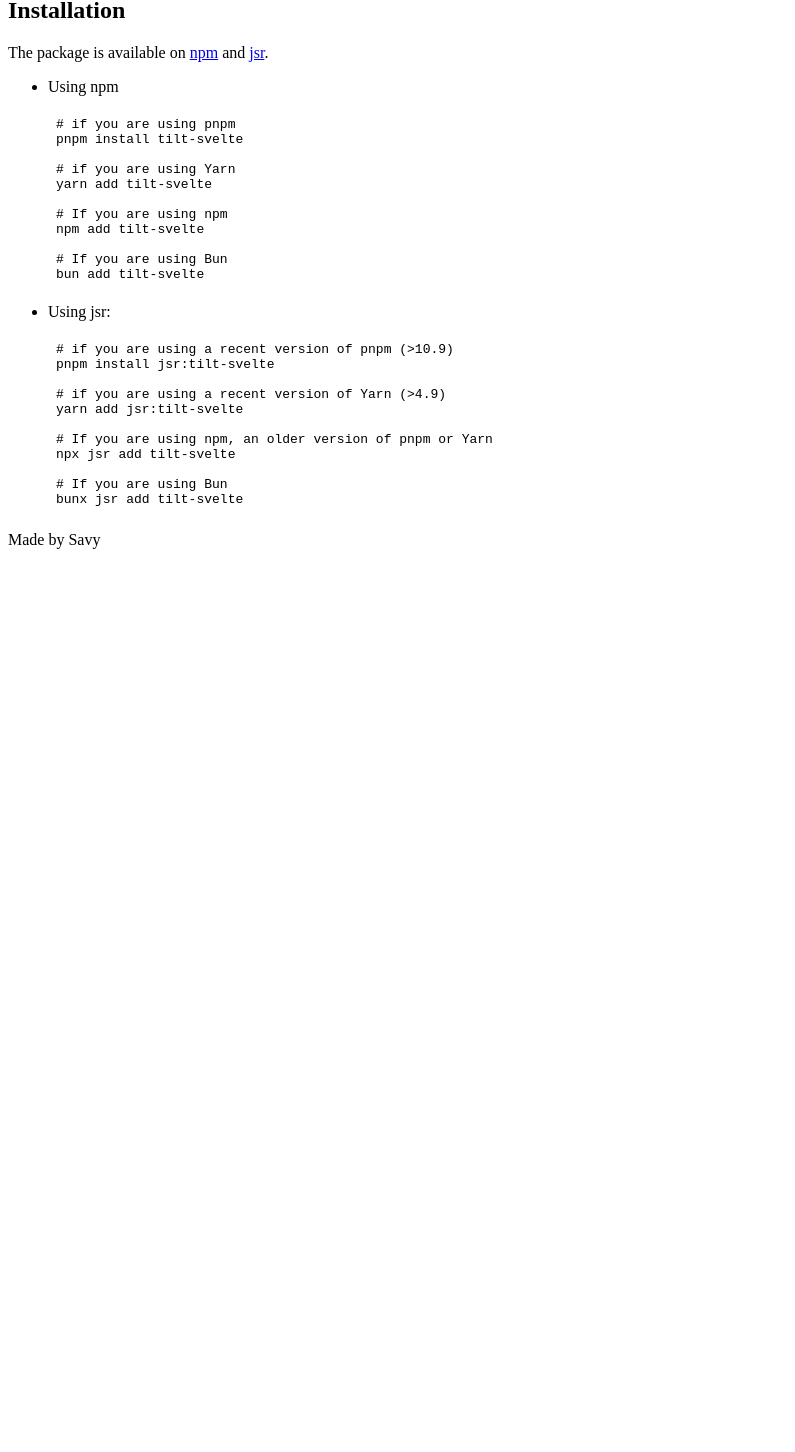
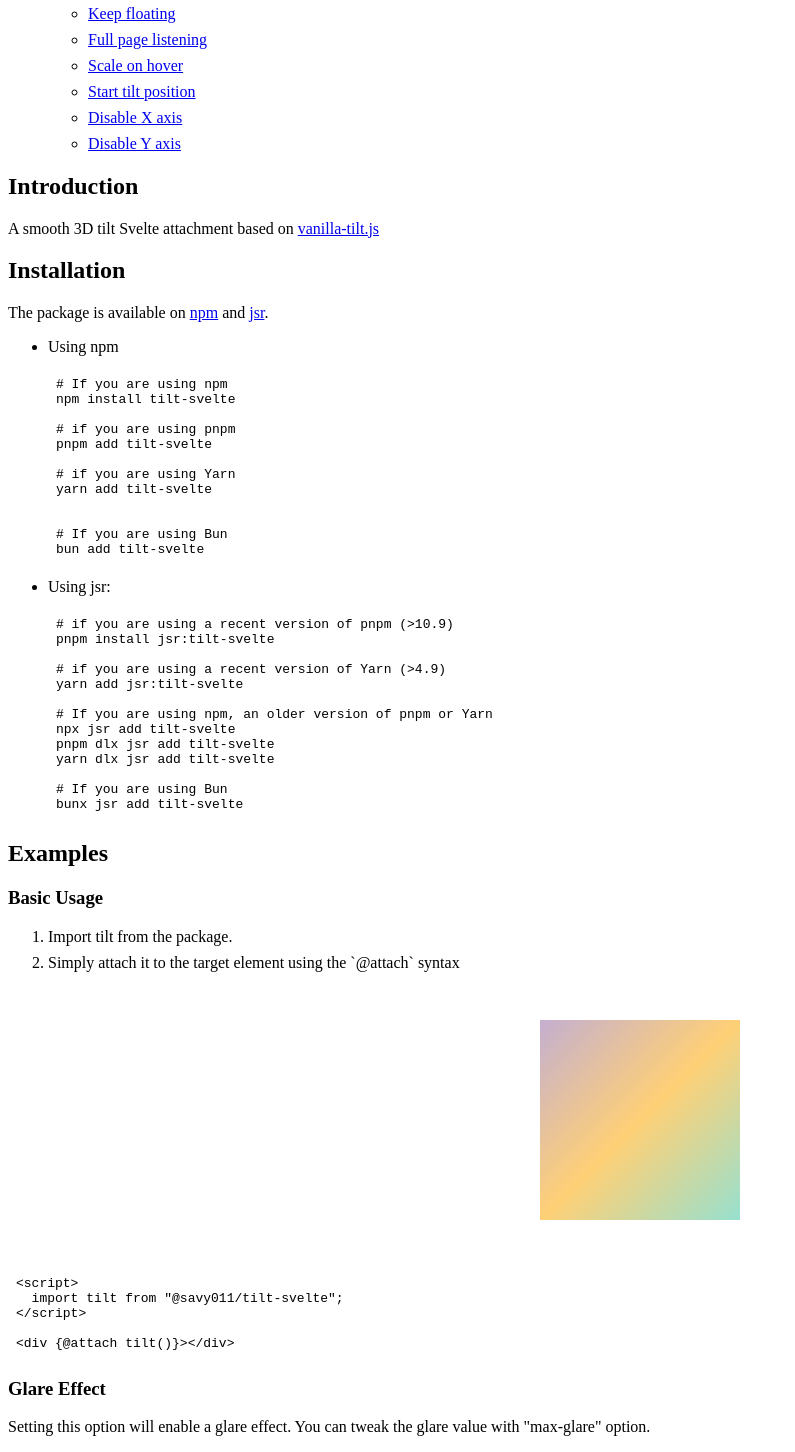
Before and after one commit to Savy011/tilt-svelte, a SvelteKit app: page / in a window 1280 px wide. Shown: the part 352-1804 px from the top of the page, without its empty margins (0-795 px from the left). Before the commit the page ends 909 px from the top, so only its background shows below. Built offline with nearby package versions, Linux system fonts and the light colour scheme.

Commit message:
add examples to docs

```diff
--- a/src/routes/+page.svelte
+++ b/src/routes/+page.svelte
@@ -1,12 +1,104 @@
 <script lang="ts">
-  const NPM_INSTRUCTIONS = (pkg_name: string) => `# if you are using pnpm
-pnpm install ${pkg_name}
+  import type { TiltOptions } from "../lib/index.ts";
+  import tilt from "../lib/index.ts";
+
+  const stringifyOpts = (opts?: Partial<TiltOptions>) => {
+    if (!opts || Object.keys(opts).length === 0)
+      return "";
+
+    const entries = Object.entries(opts).map(([key, value]) => {
+      const quotedKey = key.includes("-") ? `"${key}"` : key;
+      const quotedValue = typeof value === "string" ? `"${value}"` : value;
+      return `${quotedKey}: ${quotedValue}`;
+    });
+
+    return `{ ${entries.join(", ")} }`;
+  };
+
+  const EXAMPLE_CODE = (opts?: Partial<TiltOptions>) => `&lt;script&gt;
+  import tilt from &quot;@savy011/tilt-svelte&quot;;
+&lt;/script&gt;
+
+&lt;div {&#64;attach tilt(${stringifyOpts(opts) || ""})}&gt;&lt;/div&gt;`;
+
+  type Example = {
+    title: string;
+    description?: string;
+    steps?: string[];
+    opts?: Partial<TiltOptions>;
+  };
+
+  const EXAMPLES: Example[] = [
+    {
+      title: "Basic Usage",
+      steps: [
+        "Import tilt from the package.",
+        "Simply attach it to the target element using the `@attach` syntax",
+      ],
+    },
+    {
+      title: "Glare Effect",
+      opts: { "glare": true, "max-glare": 0.8 },
+      description:
+        "Setting this option will enable a glare effect. You can tweak the glare value with \"max-glare\" option.",
+      steps: [
+        "Import tilt.",
+        "Attach it to the target element.",
+        "Pass the config object with glare set to `true`.",
+        "Optionally pass max glare intensity.",
+      ],
+    },
+    {
+      title: "Reverse Tilt",
+      description: "Setting this option will reverse the tilt.",
+      opts: { reverse: true },
+    },
+    {
+      title: "Keep floating",
+      description:
+        "Setting this option will not reset the tilt element when the user mouse leaves the element.",
+      opts: { reset: false },
+    },
+    {
+      title: "Full page listening",
+      description:
+        "Setting this option will make the element respond to any mouse movements on page.",
+      opts: { "full-page-listening": true },
+    },
+    {
+      title: "Scale on hover",
+      description: "Setting this option will scale tilt element on hover.",
+      opts: { scale: 1.2 },
+    },
+    {
+      title: "Start tilt position",
+      description:
+        "Setting this option will tilt the element at specific degrees at page load. `reset-to-start` - on mouse leave will reset the position to [startX, startY]",
+      opts: { "startX": 20, "startY": -20, "reset-to-start": true },
+    },
+    {
+      title: "Disable X axis",
+      description:
+        "Setting this option will disable the X-Axis on the tilt element.",
+      opts: { axis: "y" },
+    },
+    {
+      title: "Disable Y axis",
+      description:
+        "Setting this option will disable the Y-Axis on the tilt element.",
+      opts: { axis: "x" },
+    },
+  ];
+
+  const NPM_INSTRUCTIONS = (pkg_name: string) => `# If you are using npm
+npm install ${pkg_name}
+
+# if you are using pnpm
+pnpm add ${pkg_name}
 
 # if you are using Yarn
 yarn add ${pkg_name}
 
-# If you are using npm
-npm add ${pkg_name}
 
 # If you are using Bun
 bun add ${pkg_name}`;
@@ -21,6 +113,8 @@
 
 # If you are using npm, an older version of pnpm or Yarn
 npx jsr add ${pkg_name}
+pnpm dlx jsr add ${pkg_name}
+yarn dlx jsr add ${pkg_name}
 
 # If you are using Bun
 bunx jsr add ${pkg_name}`;
@@ -31,6 +125,17 @@
 <ul>
   <li><a href="#introduction" id="toc-introduction">Introduction</a></li>
   <li><a href="#installation" id="toc-installation">Installation</a></li>
+  <li><a href="#examples" id="toc-examples">Examples</a></li>
+  <ul>
+    {#each EXAMPLES as example}
+      {@const example_slug = example.title.toLowerCase().replace(/ /g, "-")}
+      <li>
+        <a href="#examples-{example_slug}" id="toc-{example_slug}">
+          {example.title}
+        </a>
+      </li>
+    {/each}
+  </ul>
 </ul>
 
 <h2 id="introduction">Introduction</h2>
@@ -54,3 +159,52 @@
   <li>Using jsr:</li>
   <pre><code>{JSR_INSTRUCTIONS(import.meta.env.PKG_NAME)}</code></pre>
 </ul>
+
+<h2 id="examples">Examples</h2>
+
+{#each EXAMPLES as example}
+  <h3 id="examples-{example.title.toLowerCase().replace(" ", "-")}">
+    {example.title}
+  </h3>
+
+  {#if example.description}
+    <p>{example.description}</p>
+  {/if}
+
+  {#if example.steps}
+    <ol>
+      {#each example.steps as step}
+        <li>{step}</li>
+      {/each}
+    </ol>
+  {/if}
+
+  <figure>
+    <div class="box" {@attach tilt(example.opts || {})}></div>
+  </figure>
+
+  <pre><code>{@html EXAMPLE_CODE(example.opts)}</code></pre>
+{/each}
+
+<style>
+  div.box {
+    display: block;
+    margin-inline: auto;
+    margin-block: 3rem;
+    width: 100%;
+    max-width: 200px;
+    height: 200px;
+    line-height: 200px;
+    text-align: center;
+    color: white;
+    background: linear-gradient(to bottom right, #c4afd0, #ffd076, #97e0cf);
+    -webkit-transform-style: preserve-3d;
+    transform-style: preserve-3d;
+    -webkit-transform: perspective(500px);
+    transform: perspective(500px);
+
+    & > :global(* + *) {
+      margin-top: unset;
+    }
+  }
+</style>
--- /dev/null
+++ b/src/routes/+page.ts
@@ -0,0 +1 @@
+export const prerender = true;
```
